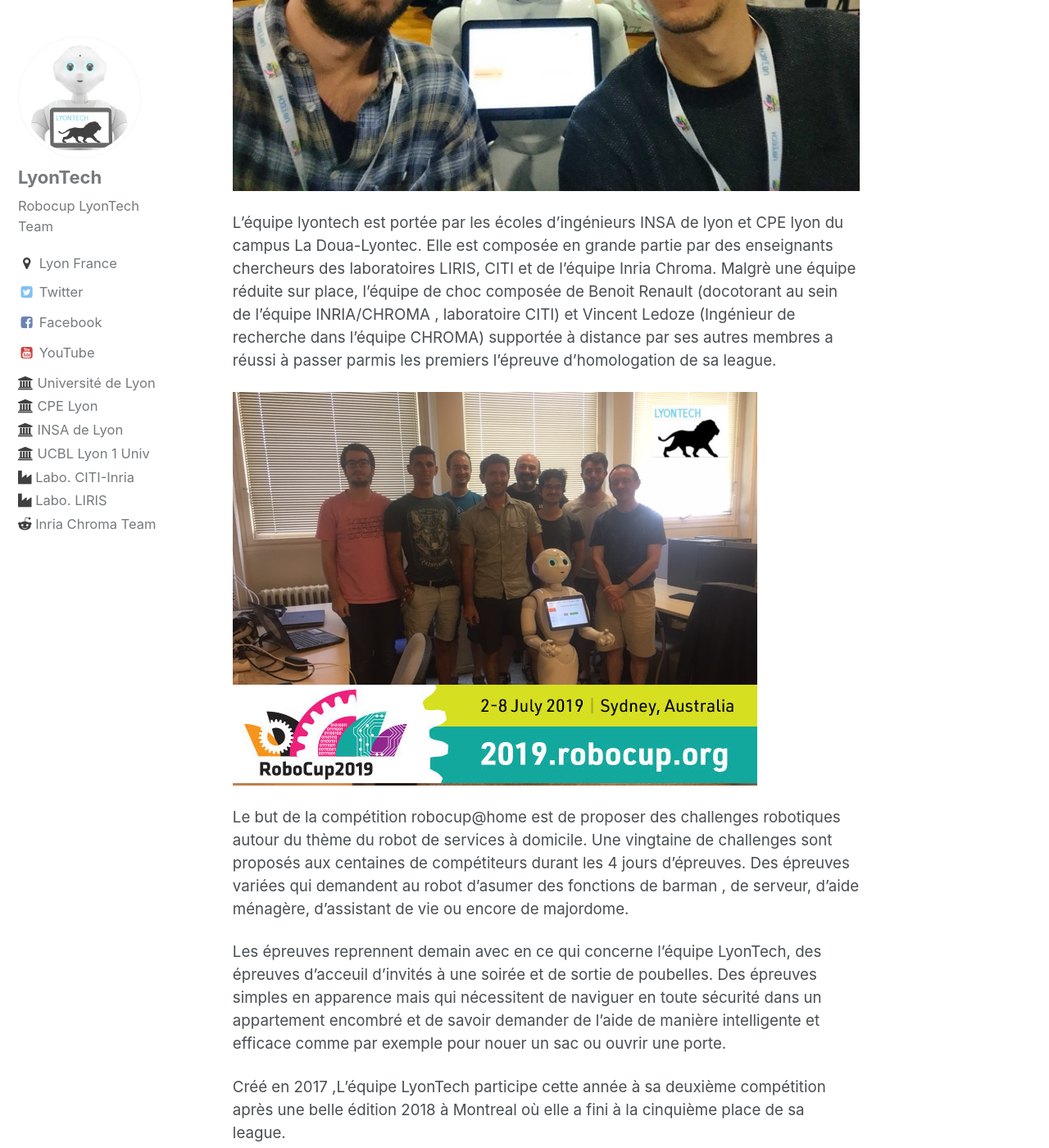
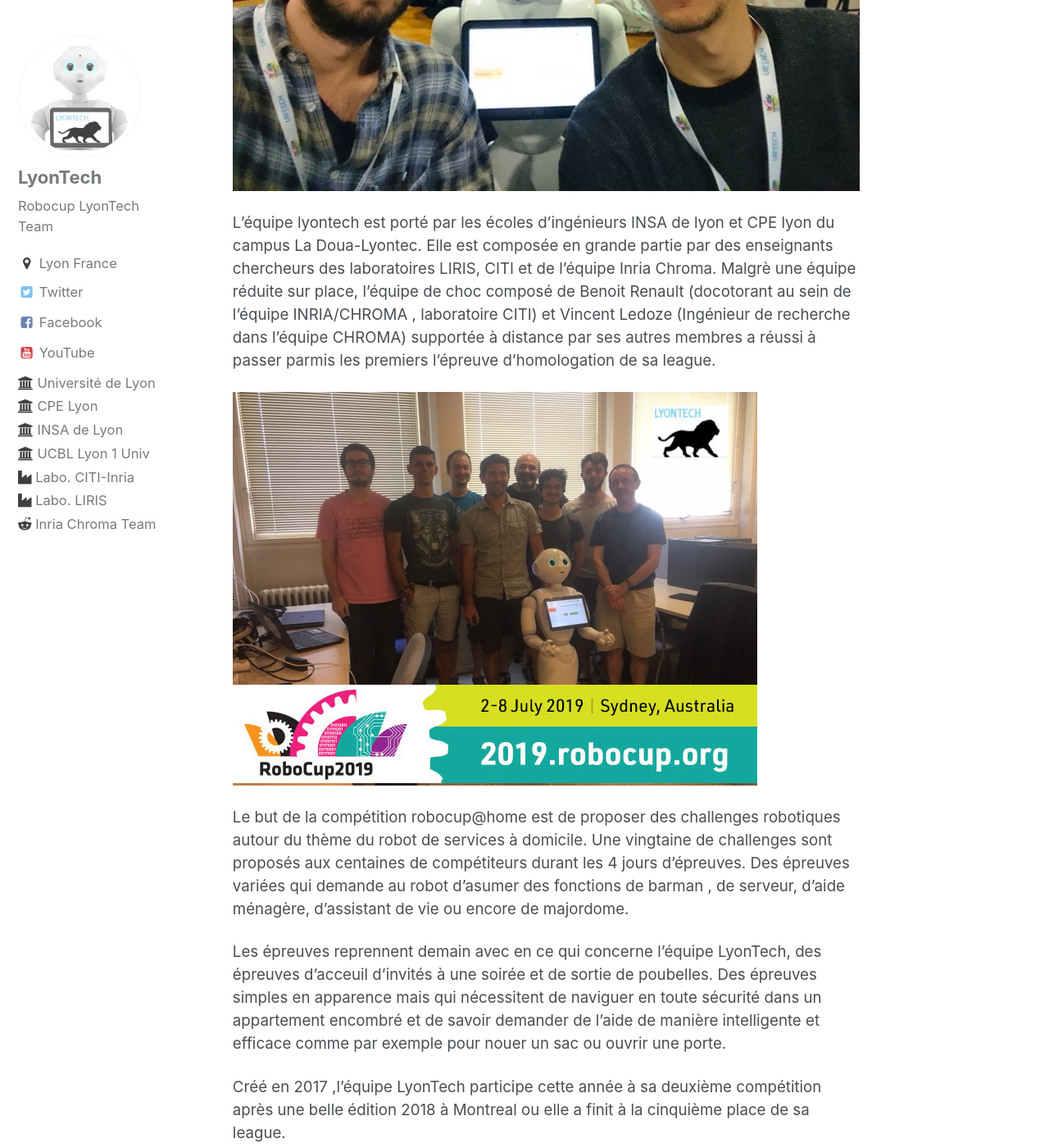
Before and after one commit to Robocup-Lyontech/Robocup-Lyontech.github.io, a Jekyll site: the page built from _posts/2019-07-03-homologation.md, in a window 1280 px wide and 1400 px high, scrolled down 1187 px. Shown: the whole window at 82% size. Built offline with Jekyll 4.4.1, drawn with Linux system fonts in a browser that asks for light colours; some of the changed text lies outside the part shown.

Commit message:
Update 2019-07-03-homologation.md

```diff
--- a/_posts/2019-07-03-homologation.md
+++ b/_posts/2019-07-03-homologation.md
@@ -7,24 +7,24 @@
 
 ---
 
-L’équipe Robocup LyonTech passe la phase d'homologation/inspection de la compétion  robocup@home de l'édition 2019 de la robocup.
+L’équipe Robocup LyonTech passe la phase d'homologation/inspection de la compétition  robocup@home de l'édition 2019 de la Robocup.
 
 
 ![robot](/assets/images/sydney2019/robot.jpg)
 ![reduce but efficient team present at sydney](/assets/images/sydney2019/benoit_vincent_s.jpg)
 
 
-L'équipe lyontech  est portée par  les écoles d'ingénieurs  INSA de lyon et  CPE lyon du campus La Doua-Lyontec. Elle est composée en grande partie par des enseignants chercheurs  des laboratoires LIRIS, CITI et de l'équipe Inria Chroma.
-Malgrè une équipe réduite sur place, l'équipe de choc composée de Benoit Renault (docotorant au sein de l'équipe INRIA/CHROMA , laboratoire CITI) et Vincent Ledoze (Ingénieur de recherche dans l'équipe CHROMA) supportée à distance par ses autres membres a réussi à passer parmis les premiers l'épreuve d'homologation de sa league.
+L'équipe lyontech  est porté par  les écoles d'ingénieurs  INSA de lyon et  CPE lyon du campus La Doua-Lyontec. Elle est composée en grande partie par des enseignants chercheurs  des laboratoires LIRIS, CITI et de l'équipe Inria Chroma.
+Malgrè une équipe réduite sur place, l'équipe de choc composé de Benoit Renault (docotorant au sein de l'équipe INRIA/CHROMA , laboratoire CITI) et Vincent Ledoze (Ingénieur de recherche dans l'équipe CHROMA) supportée à distance par ses autres membres a réussi à passer parmis les premiers l'épreuve d'homologation de sa league.
 
 ![team](/assets/images/sydney2019/team_part.jpg)
 
 
-Le but de la compétition robocup@home est de proposer des challenges robotiques autour du thème du robot de services à domicile. Une vingtaine de challenges sont proposés aux centaines de compétiteurs durant les 4 jours d'épreuves. Des épreuves variées qui demandent au robot  d'asumer des fonctions de barman ,  de serveur, d'aide ménagère, d'assistant de vie ou encore de  majordome.
+Le but de la compétition robocup@home est de proposer des challenges robotiques autour du thème du robot de services à domicile. Une vingtaine de challenges sont proposés aux centaines de compétiteurs durant les 4 jours d'épreuves. Des épreuves variées qui demande au robot  d'asumer des fonctions de barman ,  de serveur, d'aide ménagère, d'assistant de vie ou encore de  majordome.
 
 Les épreuves reprennent demain avec en ce qui concerne l'équipe LyonTech, des épreuves d'acceuil d'invités à une soirée et de sortie de poubelles. Des épreuves simples en apparence mais qui nécessitent de naviguer en toute sécurité dans un appartement encombré et de savoir demander de l'aide de manière intelligente et efficace comme par exemple pour nouer un sac ou ouvrir une porte.
 
-Créé en 2017 ,L'équipe LyonTech participe cette année à sa deuxième compétition après une belle édition 2018 à Montreal où elle a fini à la cinquième place de sa league.
+Créé en 2017 ,l'équipe LyonTech participe cette année à sa deuxième compétition après une belle édition 2018 à Montreal ou elle a finit à la cinquième place de sa league.
 
 ![garbage](/assets/images/sydney2019/garbage_s.jpg)
 
```
